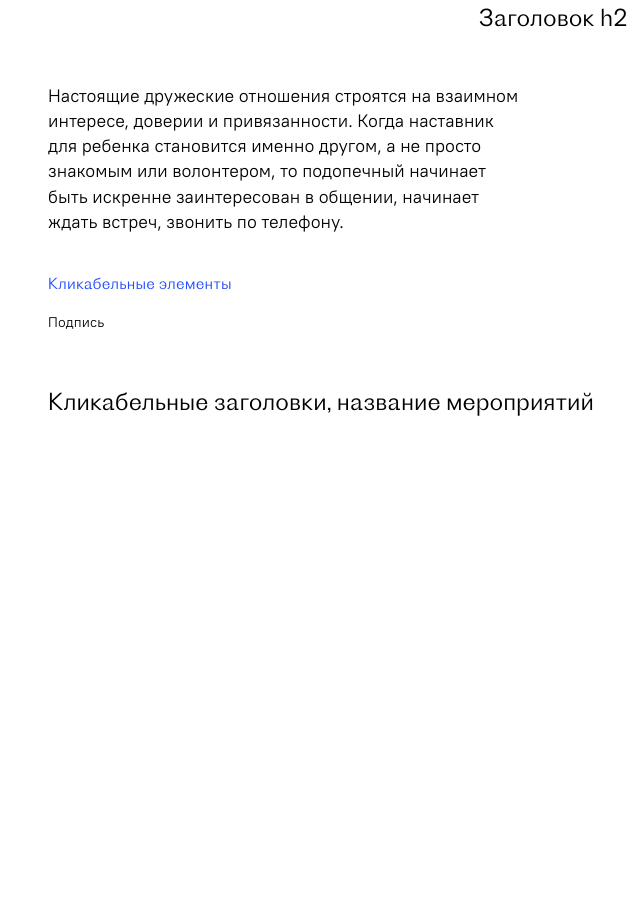
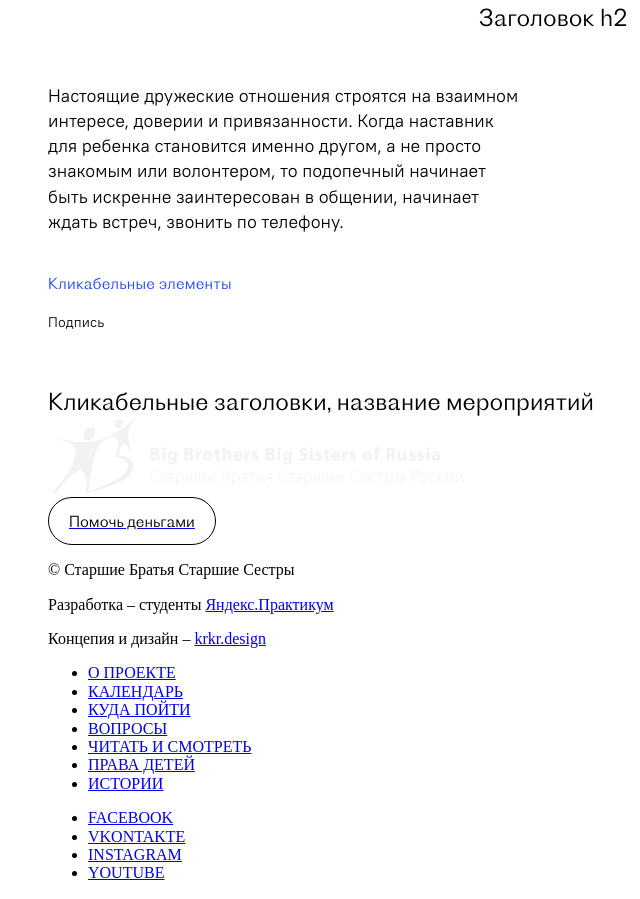
Before and after one commit to sahvea/bbbs, a website: page source/index.html in a window 1280 px wide. Shown: the part 217-1116 px from the top of the page, without its empty margins (87-727 px from the left). Before the commit the page ends 800 px from the top, so only its background shows below. Drawn offline with nearby package versions, Linux system fonts and the light colour scheme; files that its build step writes are made by us from their sources; files whose address does not match are found by name; a web font is replaced by a local one.

Commit message:
feat: добавить разметку футера

```diff
--- a/source/index.html
+++ b/source/index.html
@@ -57,6 +57,40 @@
       <a href="#" class=" section-title section-title_clickable section-title_type_test">Кликабельные заголовки, название мероприятий</a>
     </section>
   </main>
+  <footer class="footer page__section">
+    <a href="#" class="footer__logo" target="_self">
+      <img src="./images/svg/footer-logo.svg" alt="Логотип Старшие Братья Старшие Сестры России">
+    </a>
+    <a href="#" class="footer__donate" target="_self">
+      <button class="button footer__button">Помочь деньгами</button>
+    </a>
+    <p class="footer__copyright">&copy; Старшие Братья Старшие Сестры</p>
+    <p class="footer__authors">Разработка – студенты
+      <a href="#" class="footer__production" target="_self">Яндекс.Практикум</a>
+    </p>
+    <p class="footer__design">Концепия и дизайн –
+      <a href="#" class="footer__production" target="_self">krkr.design</a>
+    </p>
+    <nav class="footer__column footer__column_content_info">
+      <ul class="footer__column-list">
+        <li class="footer__column-links"><a href="#" class="footer__column-link" target="_self">О ПРОЕКТЕ</a></li>
+        <li class="footer__column-links"><a href="#" class="footer__column-link" target="_self">КАЛЕНДАРЬ</a></li>
+        <li class="footer__column-links"><a href="#" class="footer__column-link" target="_self">КУДА ПОЙТИ</a></li>
+        <li class="footer__column-links"><a href="#" class="footer__column-link" target="_self">ВОПРОСЫ</a></li>
+        <li class="footer__column-links"><a href="#" class="footer__column-link" target="_self">ЧИТАТЬ И СМОТРЕТЬ</a></li>
+        <li class="footer__column-links"><a href="#" class="footer__column-link" target="_self">ПРАВА ДЕТЕЙ</a></li>
+        <li class="footer__column-links"><a href="#" class="footer__column-link" target="_self">ИСТОРИИ</a></li>
+      </ul>
+    </nav>
+    <nav class="footer__column footer__column_content_social">
+      <ul class="footer__column-list">
+        <li class="footer__column-links"><a href="#" class="footer__column-link" target="_self">FACEBOOK</a></li>
+        <li class="footer__column-links"><a href="#" class="footer__column-link" target="_self">VKONTAKTE</a></li>
+        <li class="footer__column-links"><a href="#" class="footer__column-link" target="_self">INSTAGRAM</a></li>
+        <li class="footer__column-links"><a href="#" class="footer__column-link" target="_self">YOUTUBE</a></li>
+      </ul>
+    </nav>
+  </footer>
 
 </body>
 </html>
--- /dev/null
+++ b/source/sass/blocks/footer/_footer.scss
@@ -0,0 +1,55 @@
+.footer {
+
+}
+
+.footer__logo {
+
+}
+
+.footer__donate {
+
+}
+
+.footer__button {
+
+}
+
+.footer__copyright {
+
+}
+
+.footer__authors {
+
+}
+
+.footer__production {
+
+}
+
+.footer__design {
+
+}
+
+.footer__column {
+
+}
+
+.footer__column_content_info {
+
+}
+
+.footer__column_content_social {
+
+}
+
+.footer__column-list {
+
+}
+
+.footer__column-links {
+
+}
+
+.footer__column-link {
+
+}
```
Also changed, not shown: source/images/svg/footer-logo.svg (added).
